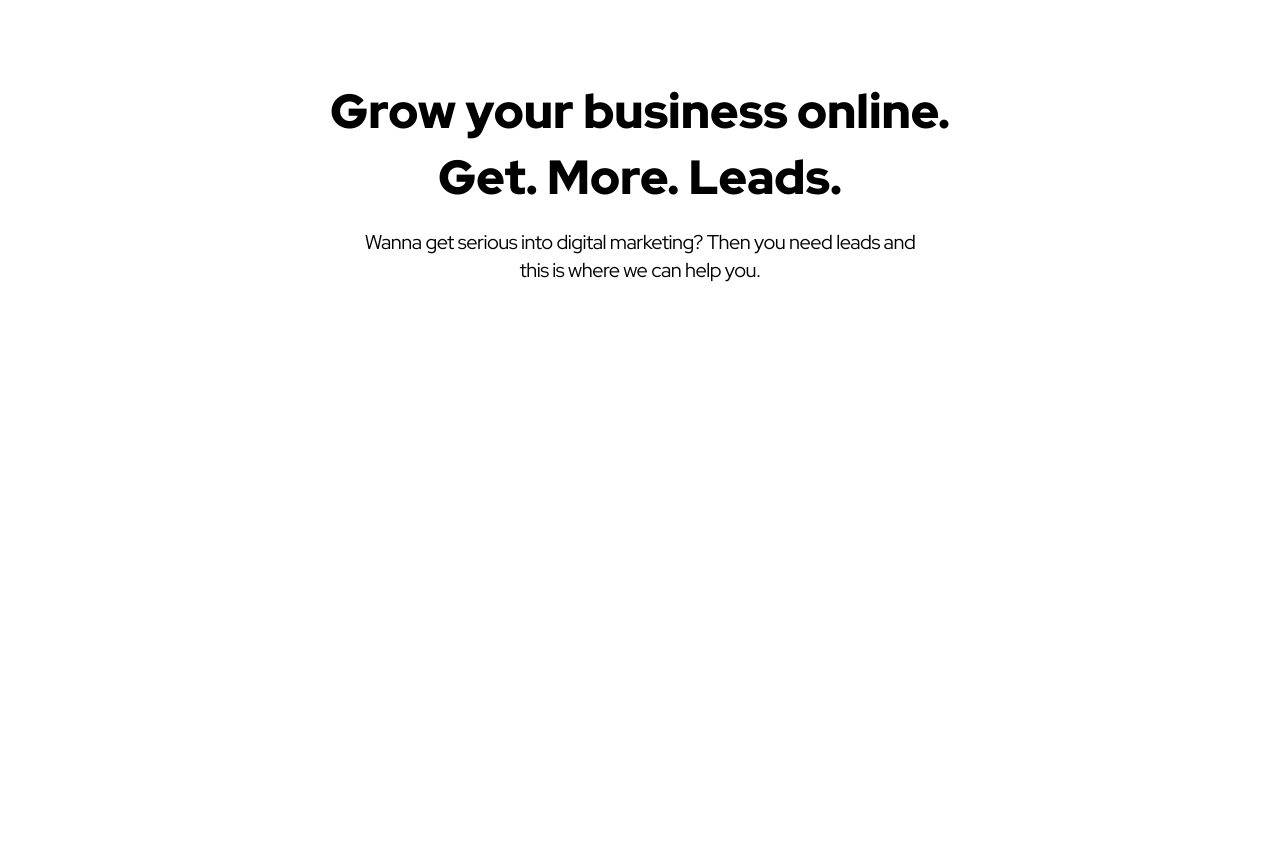
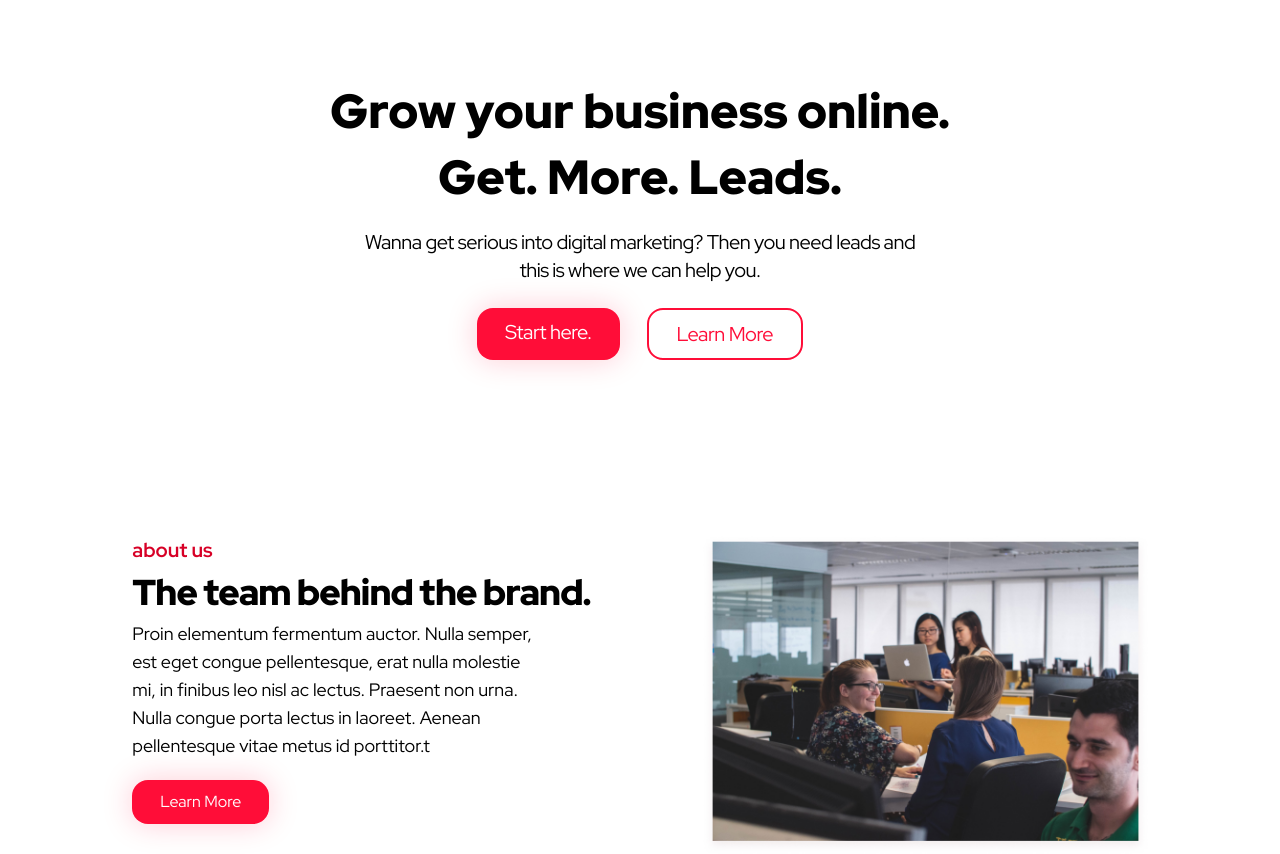
Before and after one commit to HeikkeB/Tailwind_simple_website, a website: page index.html in a window 1280 px wide. Shown: the part 83-937 px from the top of the page. Before the commit the page ends 800 px from the top, so only its background shows below. Drawn offline with Linux system fonts and the light colour scheme.

Commit message:
feat: make tailwind body

```diff
--- a/index.html
+++ b/index.html
@@ -91,6 +91,46 @@
             Wanna get serious into digital marketing? Then you need leads and
             this is where we can help you.
           </p>
+          <div class="flex justify-center gap-[27px] sm:flex-col sm:gap-0">
+            <a
+              class="mt-6 py-[10px] px-7 shadow-customRed bg-[#FF0D38] rounded-2xl text-white text-xl tracking-tight sm:text-center sm:mt-4 sm:text-base"
+              href=""
+              >Start here.</a
+            >
+            <a
+              class="mt-6 py-[10px] px-7 rounded-2xl text-[#FF0D38] text-xl tracking-tight border-[2px] border-[#FF0D38] sm:text-center sm:mt-4 sm:text-base"
+              href=""
+              >Learn More</a
+            >
+          </div>
+        </div>
+      </section>
+      <section id="about">
+        <div
+          class="container flex mt-44 justify-center md:flex-col md:items-center md:mt-20"
+        >
+          <div class="flex flex-col mr-28 md:items-center md:mb-10 md:mr-0">
+            <h3 class="text-xl text-[#D70026] font-bold mb-2">about us</h3>
+            <h2 class="text-4xl font-black text-black tracking-tight mb-2">
+              The team behind the brand.
+            </h2>
+            <p class="max-w-[400px] text-lg text-black font-normal">
+              Proin elementum fermentum auctor. Nulla semper, est eget congue
+              pellentesque, erat nulla molestie mi, in finibus leo nisl ac
+              lectus. Praesent non urna. Nulla congue porta lectus in laoreet.
+              Aenean pellentesque vitae metus id porttitor.t
+            </p>
+            <a
+              href="#"
+              class="mt-5 py-[10px] px-[25px] rounded-2xl text-white bg-[#FF0D38] shadow-customRed text-center w-[137px] text-base"
+              >Learn More</a
+            >
+          </div>
+          <img
+            class="w-[445px] h-[318px] sm:w-[395px] sm:h-[268px]"
+            src="./image/VHQ0cw2euA.jpg"
+            alt="foto"
+          />
         </div>
       </section>
     </main>
--- a/tailwind.config.js
+++ b/tailwind.config.js
@@ -2,6 +2,16 @@
 module.exports = {
   content: ['./*.html'],
   theme: {
+    color: {
+      lightblack: '#4D4244',
+      lightred: '#FF0D38',
+      darkred: '#D70026',
+      lightgray: '#747474',
+      darkgray: '#272727',
+    },
+    boxShadow: {
+      customRed: '0px 0px 30px rgba(255, 13, 56, 0.21)',
+    },
     screens: {
       lg: { max: '992px' },
       md: { max: '768px' },
@@ -11,15 +21,7 @@ module.exports = {
       padding: '20px',
       center: true,
     },
-    extend: {
-      color: {
-        lightblack: '#4D4244',
-        lightred: '#FF0D38',
-        darkred: '#D70026',
-        lightgray: '#747474',
-        darkgray: '#272727',
-      },
-    },
+    extend: {},
   },
   plugins: [],
 }
```
Also changed, not shown: css/main.css, image/VHQ0cw2euA.jpg (added).
